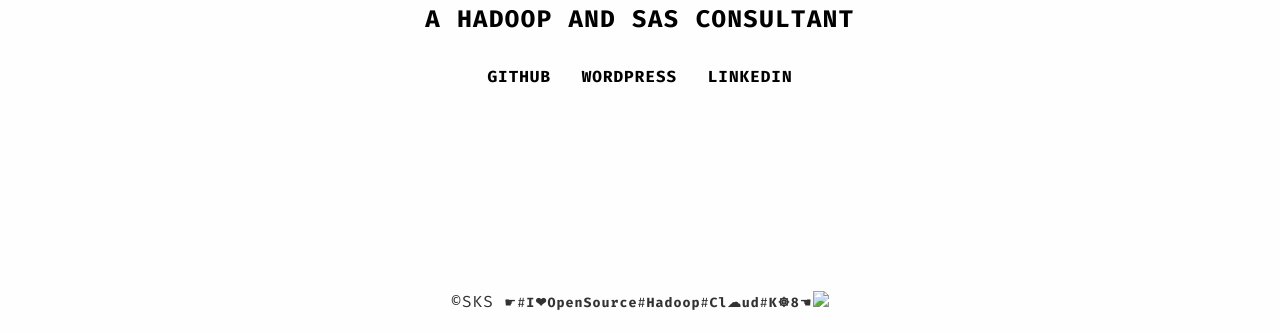
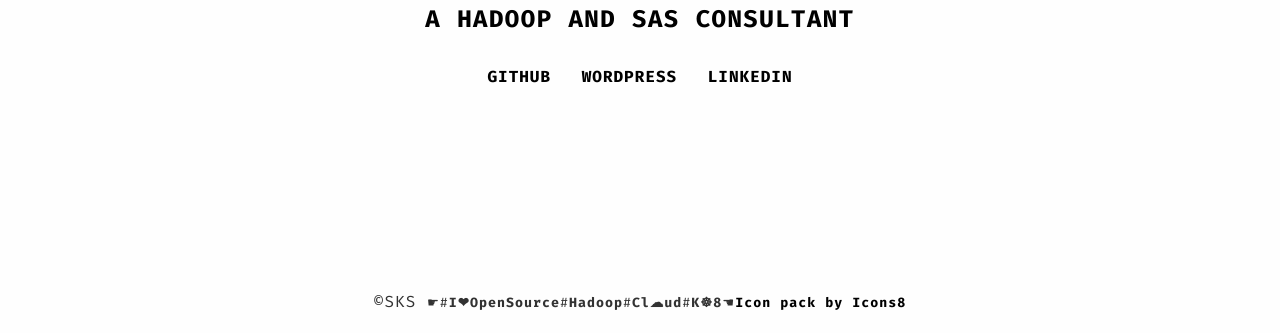
Before and after one commit to sandeepksaini/sks.github.io, a plain HTML site: page index.html in a window 1280 px wide. Shown: the part 468-801 px from the top of the page. Drawn offline with nearby package versions, Linux system fonts and the light colour scheme.

Commit message:
Update index.html

```diff
--- a/index.html
+++ b/index.html
@@ -86,7 +86,7 @@
       <footer class="footer">
   <section class="container">
     ©SKS
-    <small> &#9755;#<b>I&#10084;OpenSource</b>#<b>Hadoop</b>#<b>Cl&#9729;ud</b>#<b>K&#9784;8</b>&#9754;<img src="ic8.link/60035"></small>
+    <small> &#9755;#<b>I&#10084;OpenSource</b>#<b>Hadoop</b>#<b>Cl&#9729;ud</b>#<b>K&#9784;8</b>&#9754;<a href="https://icons8.com">Icon pack by Icons8</a></small>
    </section>
 </footer>
 
```
